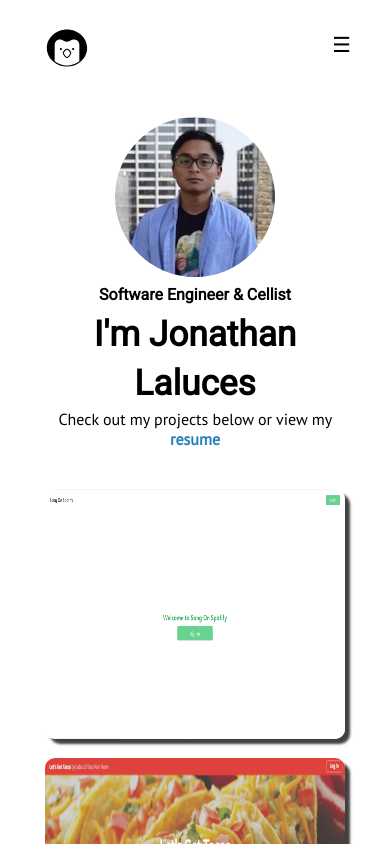
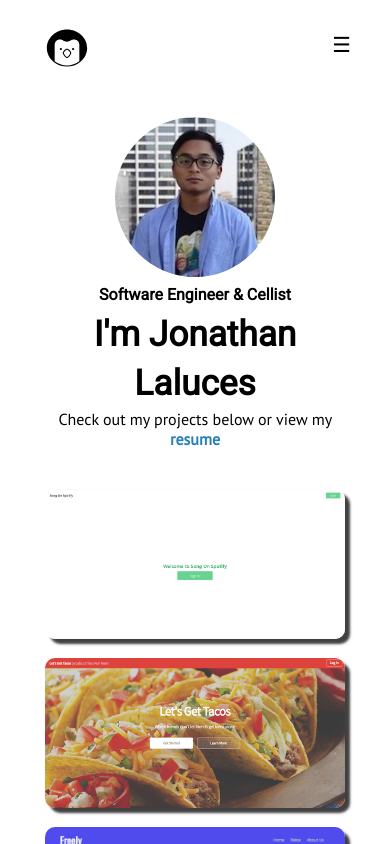
Before and after one commit to jlaluces123/Portfolio-revamp, a React (Create React App) app in the folder client/: page / in a window 390 px wide. Shown: the top 844 px of the page. Built offline with nearby package versions, Linux system fonts and the light colour scheme; the HTML template or start-up script is replaced by a standard one.

Commit message:
Image Responsiveness: fixed responsiveness on mobile for the project images, they were squished and uneven

```diff
--- a/client/src/components/Projects/projects.css
+++ b/client/src/components/Projects/projects.css
@@ -66,5 +66,6 @@
 @media (min-width: 320px) and (max-width: 480px) {
     .project__img {
         max-width: 300px;
+        height: 150px;
     }
 }
```
Also changed, not shown: 1 other file (tests, documents, lock files or other folders).
